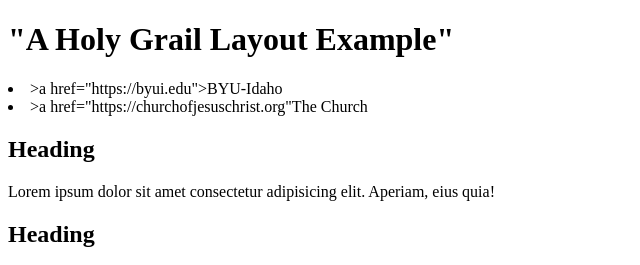
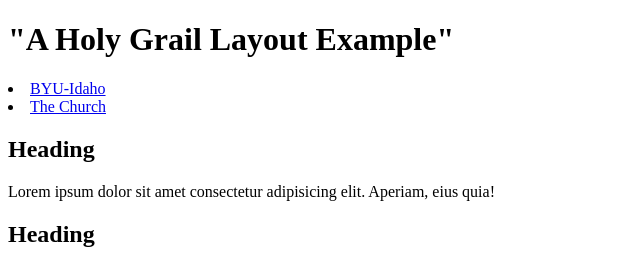
Before and after one commit to jh-alexdr/wdd130, a plain HTML site: page week02/holygrail.html in a window 1280 px wide. Shown: the top 265 px of the page, without its empty margins (0-640 px from the left). Drawn offline with Linux system fonts and the light colour scheme.

Commit message:
holy grail

```diff
--- a/week02/holygrail.html
+++ b/week02/holygrail.html
@@ -13,8 +13,8 @@
         </header>
         <nav>
             <u1>
-                <li>>a href="https://byui.edu">BYU-Idaho</a></li>
-                <li>>a href="https://churchofjesuschrist.org"The Church</a></li>
+                <li><a href="https://byui.edu">BYU-Idaho</a></li>
+                <li><a href="https://churchofjesuschrist.org">The Church</a></li>
             </u1>
         </nav>
         <main>
```
